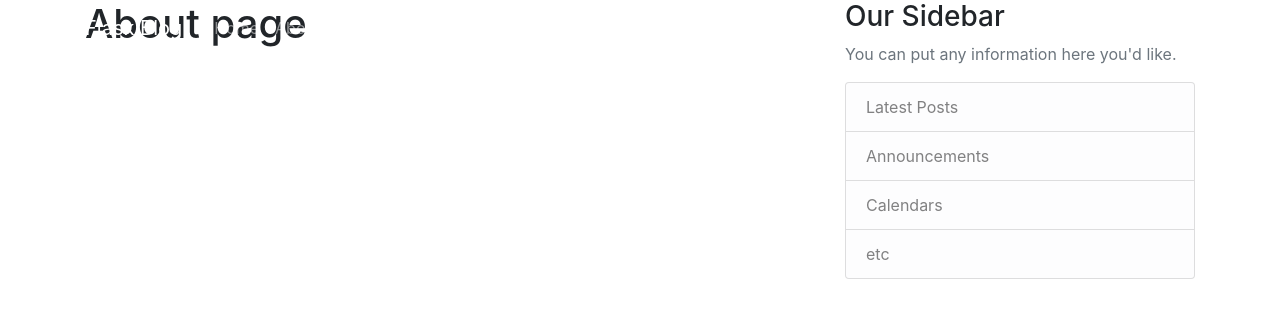
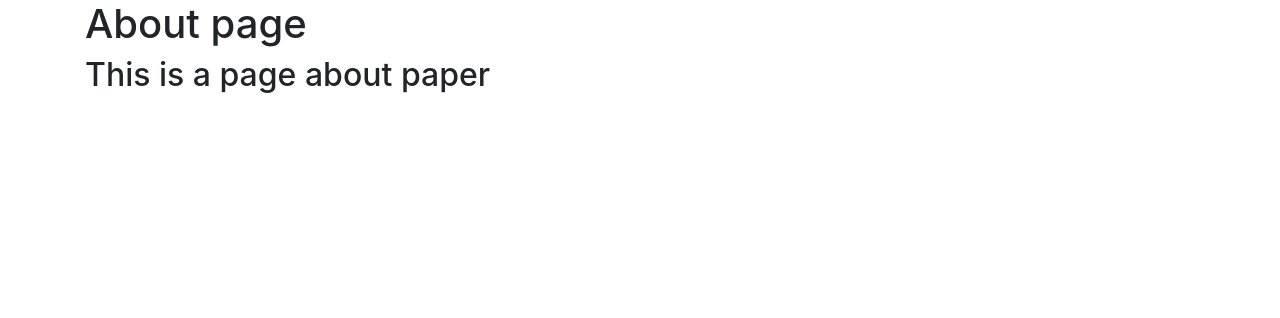
Before and after one commit to LeeKLTW/flask_blog, a Flask app: page /about in a window 1280 px wide. Shown: the top 318 px of the page. Run offline with Flask 2, Linux system fonts and the light colour scheme; some libraries are stand-ins or nearby versions.

Commit message:
simplify layout.html

```diff
--- a/templates/about.html
+++ b/templates/about.html
@@ -1,5 +1,6 @@
 {% extends "layout.html" %}
 {% block content %}
     <h1>About page</h1>
+    <h2>This is a page about paper</h2>
 
 {% endblock content %}
--- a/templates/layout.html
+++ b/templates/layout.html
@@ -1,15 +1,13 @@
 <!DOCTYPE html>
 <html>
 <head>
-    <!-- Required meta tags -->
     <meta charset="utf-8">
     <meta name="viewport" content="width=device-width, initial-scale=1, shrink-to-fit=no">
 
     <!-- Bootstrap CSS -->
-    <link rel="stylesheet" href="https://maxcdn.bootstrapcdn.com/bootstrap/4.0.0/css/bootstrap.min.css" integrity="sha384-Gn5384xqQ1aoWXA+058RXPxPg6fy4IWvTNh0E263XmFcJlSAwiGgFAW/dAiS6JXm" crossorigin="anonymous">
+    <link rel="stylesheet" href="https://stackpath.bootstrapcdn.com/bootstrap/4.2.1/css/bootstrap.min.css" integrity="sha384-GJzZqFGwb1QTTN6wy59ffF1BuGJpLSa9DkKMp0DgiMDm4iYMj70gZWKYbI706tWS" crossorigin="anonymous">
 
-    <link rel="stylesheet" type="text/css" href="{{ url_for('static', filename='main.css') }}">
-
+    <!-- Required meta tags -->
     {% if title %}
         <title>Flask Blog - {{ title }}</title>
     {% else %}
@@ -17,49 +15,12 @@
     {% endif %}
 </head>
 <body>
-    <header class="site-header">
-      <nav class="navbar navbar-expand-md navbar-dark bg-steel fixed-top">
-        <div class="container">
-          <a class="navbar-brand mr-4" href="/">Flask Blog</a>
-          <button class="navbar-toggler" type="button" data-toggle="collapse" data-target="#navbarToggle" aria-controls="navbarToggle" aria-expanded="false" aria-label="Toggle navigation">
-            <span class="navbar-toggler-icon"></span>
-          </button>
-          <div class="collapse navbar-collapse" id="navbarToggle">
-            <div class="navbar-nav mr-auto">
-              <a class="nav-item nav-link" href="/">Home</a>
-              <a class="nav-item nav-link" href="/about">About</a>
-            </div>
-            <!-- Navbar Right Side -->
-            <div class="navbar-nav">
-              <a class="nav-item nav-link" href="/login">Login</a>
-              <a class="nav-item nav-link" href="/register">Register</a>
-            </div>
-          </div>
-        </div>
-      </nav>
-    </header>
-    <main role="main" class="container">
-      <div class="row">
-        <div class="col-md-8">
-          {% block content %}{% endblock %}
-        </div>
-        <div class="col-md-4">
-          <div class="content-section">
-            <h3>Our Sidebar</h3>
-            <p class='text-muted'>You can put any information here you'd like.
-              <ul class="list-group">
-                <li class="list-group-item list-group-item-light">Latest Posts</li>
-                <li class="list-group-item list-group-item-light">Announcements</li>
-                <li class="list-group-item list-group-item-light">Calendars</li>
-                <li class="list-group-item list-group-item-light">etc</li>
-              </ul>
-            </p>
-          </div>
-        </div>
-      </div>
-    </main>
+    <div class = "container">
+        {% block content %} {% endblock %}
+    </div>
+    <div>
 
-
+    </div>
     <!-- Optional JavaScript -->
     <!-- jQuery first, then Popper.js, then Bootstrap JS -->
     <script src="https://code.jquery.com/jquery-3.2.1.slim.min.js" integrity="sha384-KJ3o2DKtIkvYIK3UENzmM7KCkRr/rE9/Qpg6aAZGJwFDMVNA/GpGFF93hXpG5KkN" crossorigin="anonymous"></script>
```
